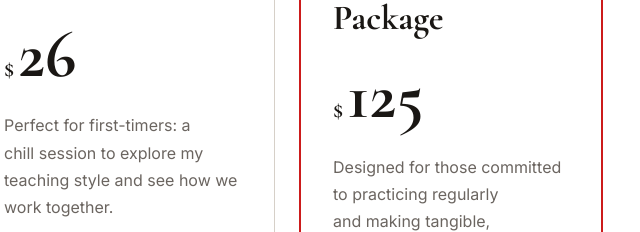
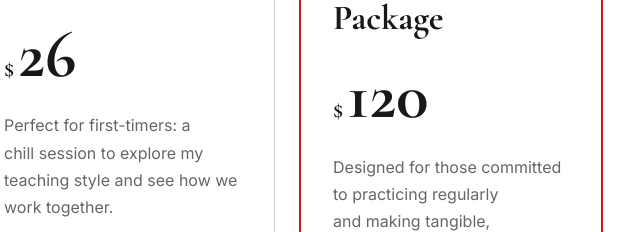
Before and after one commit to turkagora/fil, a plain HTML site: page lessons.html in a window 1280 px wide. Shown: the part 492-724 px from the top of the page, 189-829 px from the left. Drawn offline with nearby package versions, Linux system fonts and the light colour scheme.

Commit message:
Update lessons.html

```diff
--- a/lessons.html
+++ b/lessons.html
@@ -49,7 +49,7 @@ open the door to Turkish.</h1>
 
           <!-- YENİ FİYAT BÖLÜMÜ -->
           <div class="pricing-card-price">
-            <span class="price-currency">$</span><span class="price-amount">125</span>
+            <span class="price-currency">$</span><span class="price-amount">120</span>
           </div>
 
           <p class="pricing-card-desc" data-i18n="plan2_desc">For those who want to study regularly and make real progress.</p>
```
